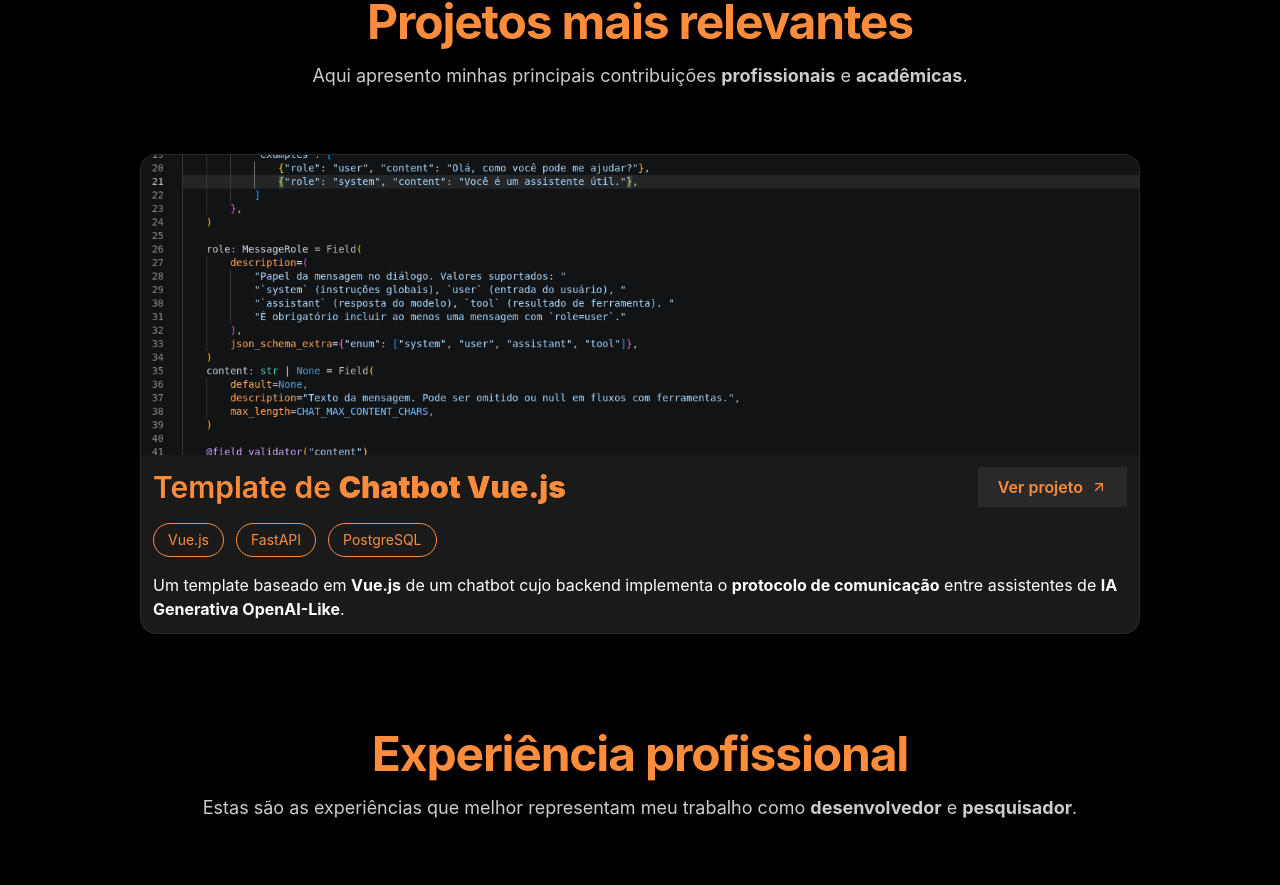
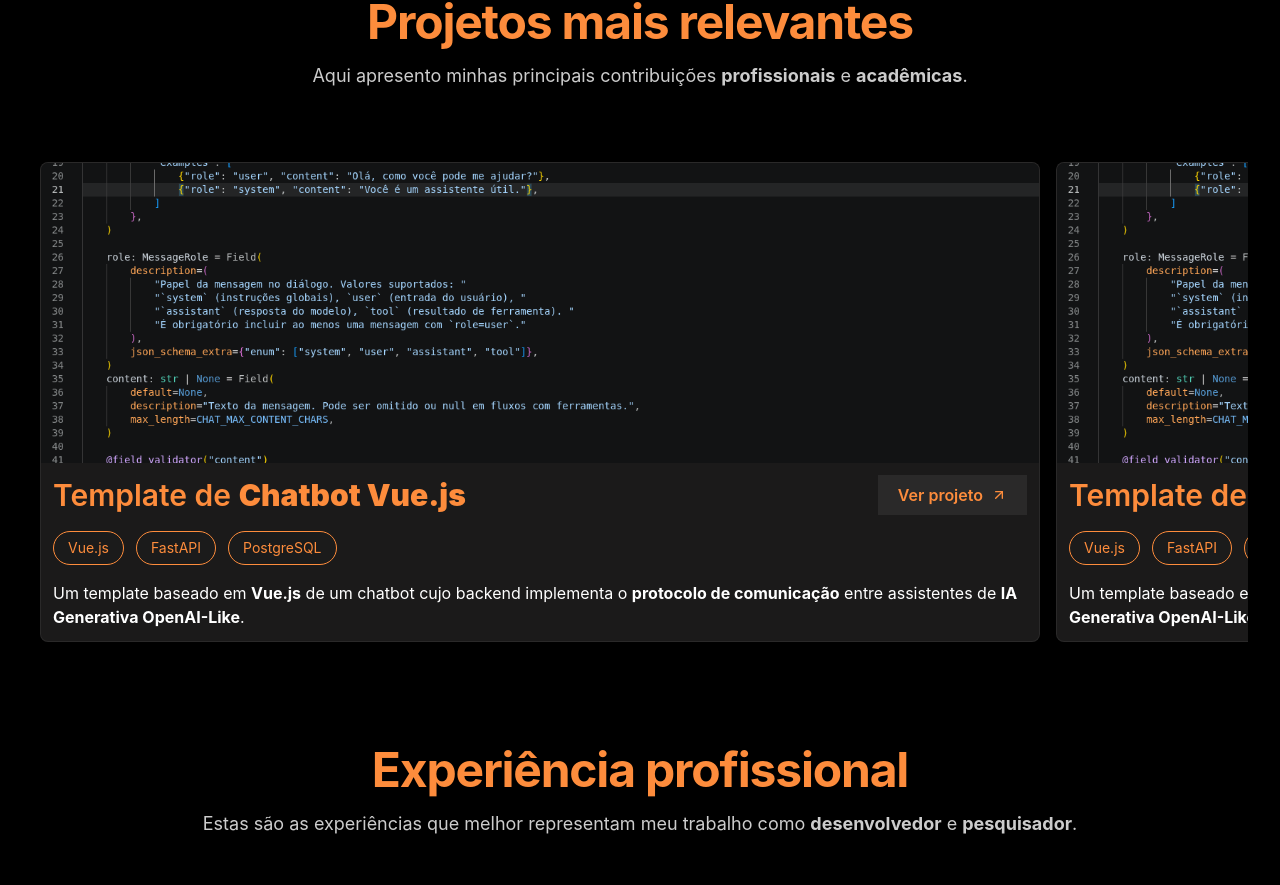
Before and after one commit to carlos-dani-dev/portfolio, a Vue app in the folder frontend/: page /home in a window 1280 px wide. Shown: the part 1977-2862 px from the top of the page. Built offline with nearby package versions, Linux system fonts and the light colour scheme.

Commit message:
project section upgraded

```diff
--- a/frontend/src/components/Projects.vue
+++ b/frontend/src/components/Projects.vue
@@ -4,11 +4,24 @@ import MarkdownText from '@/components/MarkdownText.vue'
 import thumbVueTemplate from '@/assets/images/thumb-vue-template.png'
 import previewVueTemplate from '@/assets/videos/preview-vue-template.mp4'
 
+import RightArrow from '@/assets/icons/right-arrow.svg'
+import LeftArrow from '@/assets/icons/left-arrow.svg'
+
 import { useI18n } from 'vue-i18n';
 
 const { t } = useI18n()
 
 const projects = [
+  {
+    key: 'vue_chatbot',
+    titleKey: 'projects_locale.items.vue_chatbot.title',
+    descriptionKey: 'projects_locale.items.vue_chatbot.description',
+    thumb: thumbVueTemplate,
+    video: previewVueTemplate,
+    tags: ['Vue.js', 'FastAPI', 'PostgreSQL'],
+    projectLink: "https://github.com/carlos-dani-dev/vue-chatbot-template",
+    videoElement: null
+  },
   {
     key: 'vue_chatbot',
     titleKey: 'projects_locale.items.vue_chatbot.title',
@@ -46,9 +59,11 @@ function stopPreview(project) {
       </p>
     </div>
 
-    <div
+    <div class="carousel-wrapper">
+      <ul class="carousel">
+        <li
           v-for="project in projects" :key="project.key"
-      class="project-card overflow-hidden border flex flex-col max-w-[1000px] mx-auto w-full rounded-2xl transition-all duration-300 hover:-translate-y-1 cursor-pointer">
+          class="project-card carousel-item overflow-hidden border flex flex-col max-w-[1000px] mx-auto w-full rounded-2xl transition-all duration-300 hover:-translate-y-1 cursor-pointer">
 
           <div
             class="card-media"
@@ -98,7 +113,8 @@ function stopPreview(project) {
               <MarkdownText :content="t(project.descriptionKey)" />
             </p>
           </div>
-
+        </li>
+      </ul>
     </div>
 
   </section>
@@ -176,4 +192,31 @@ function stopPreview(project) {
   transform: translate(2px, -2px);
 }
 
+.carousel {
+  display: flex;
+  gap: 1rem;
+  list-style: none;
+  padding: 8px;
+  margin: 0;
+
+  overflow-x: auto;
+  scroll-snap-type: x mandatory;
+
+  scroll-marker-group: after;
+}
+
+.carousel::-webkit-scrollbar {
+  display: none;
+}
+
+.carousel-item {
+  flex: 0 0 100%;
+  min-height: 250px;
+  display: flex;
+  align-items: center;
+  justify-content: center;
+  border-radius: 8px;
+
+  scroll-snap-align: center;
+}
 </style>
```
Also changed, not shown: frontend/src/assets/icons/left-arrow.svg (added), frontend/src/assets/icons/right-arrow.svg (added). Lines whose indentation alone changed are shown as unchanged.
